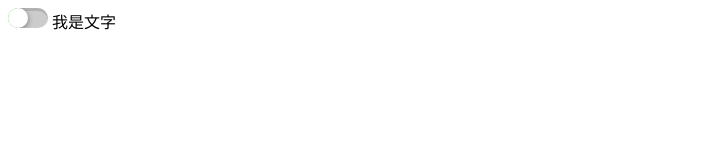
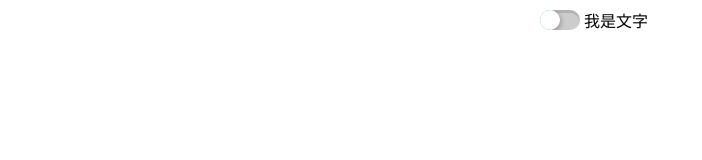
Before and after one commit to benlin-learn/CSS_layout_practice, a plain HTML site: page CSS_checked/02.html in a window 1280 px wide. Shown: the whole page, without its empty margins (0-702 px from the left). Drawn offline with Linux system fonts and the light colour scheme.

Commit message:
align toggle bnt and text

```diff
--- a/CSS_checked/02.html
+++ b/CSS_checked/02.html
@@ -5,7 +5,16 @@
     <meta name="viewport" content="width=device-width, initial-scale=1.0" />
     <title>Document</title>
     <style>
+      .showcase {
+        width: 200px;
+        margin: auto;
+      }
+      .label-align {
+        display: inline-block;
+        margin-bottom: 6px;
+      }
       .btn-box {
+        vertical-align: middle;
         position: relative;
         display: inline-block;
         width: 40px;
@@ -48,11 +57,14 @@
       input[type='checkbox']:checked + .btn-box .btn {
         margin-left: 20px;
       }
+      .text {
+        vertical-align: middle;
+      }
     </style>
   </head>
   <body>
-    <div>
-      <label>
+    <div class="showcase">
+      <label class="label-align">
         <input type="checkbox" name="" id="" class="checkbox" />
         <span class="btn-box">
           <span class="btn"></span>
```
